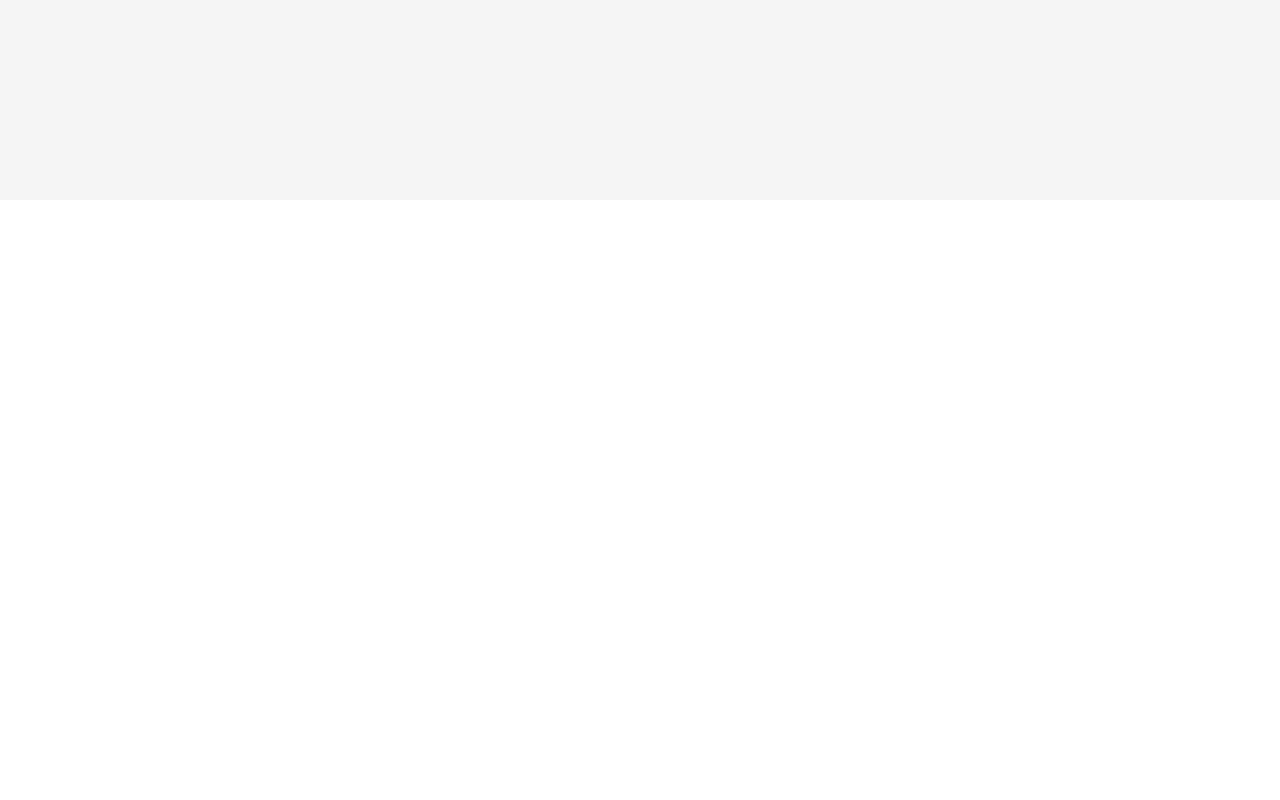
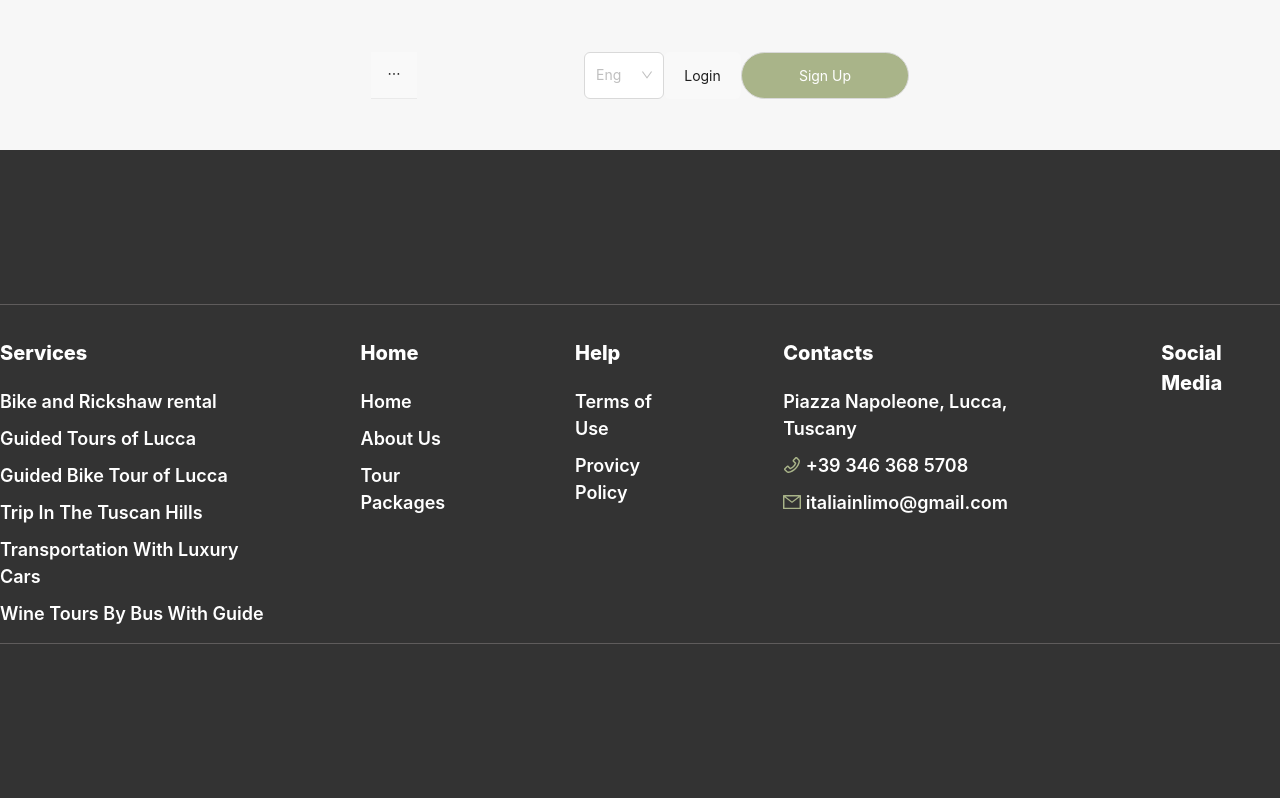
Before and after one commit to huypvn98/FE_HOTEL_BOOKING_PROJECT, a React (Create React App) app in the folder hotel-booking-fe/: page /signup in a window 1280 px wide. Before the commit this address had no page. Built offline with nearby package versions, Linux system fonts and the light colour scheme.

Commit message:
header-footer

```diff
--- /dev/null
+++ b/hotel-booking-fe/src/layout/DefaultLayout.css
@@ -0,0 +1,38 @@
+.header{
+    height: 150px;
+    background-color: rgba(255, 255, 255, 0.2);
+    justify-content: center;
+    display: flex;
+    align-items: center;
+
+}
+.header-menu{
+    background-color: rgba(255, 255, 255, 0.2);
+}
+:where(.css-dev-only-do-not-override-14qglws).ant-select-outlined:not(.ant-select-customize-input) .ant-select-selector{
+    border: 0px;
+    background-color: rgba(255, 255, 255, 0.2);
+    color: white !important;
+    overflow: visible;
+}
+.footer{
+
+    height:648px;
+    background: #333333;
+    display: flex;
+    justify-content: center;
+    align-items: center;
+}
+.footer-content{
+    width: 1419px;
+    height: 340px;
+    padding-block: 33px;
+    border-block: 1px solid #5f5c5c;
+    display: flex;
+    gap: 93px;
+}
+.vertical{
+    display: flex;
+    flex-direction: column;
+    gap:10px
+}
--- a/hotel-booking-fe/src/layout/DefaultLayout.jsx
+++ b/hotel-booking-fe/src/layout/DefaultLayout.jsx
@@ -1,12 +1,35 @@
-import { Layout } from "antd";
+import { Button, Layout, Menu, Select } from "antd";
 import React from "react";
 import { useNavigate } from "react-router";
+import "./DefaultLayout.css"
+import { MailOutlined, PhoneOutlined } from "@ant-design/icons";
+const { Content } = Layout;
+const { Item } = Menu;
 
-const { Content } = Layout;
 const DefaultLayout = ({ children }) => {
   return (
     <Layout>
-      <header className="h-[100px]"></header>
+      <header className="header">
+      <Menu className="header-menu w-[1010px], h-[47px]" mode="horizontal">
+      <Item key="home">
+        Home
+      </Item>
+      <Item key="about">
+        About Us
+      </Item>
+      <Item key="tour">
+        Tour Package
+      </Item>
+      <Item key="contact">
+        Contact Us
+      </Item>
+    </Menu>
+    <div className="header-function ml-[167px] flex">
+        <Select className="w-[80px] h-[47px]" placeholder="Eng"></Select>
+        <Button className="login-button w-[77px] h-[47px]" style={{backgroundColor:"rgba(255, 255, 255, 0.2)", border:"0px", boxShadow:"none", }}>Login</Button>
+        <Button className="signup-button w-[168px] h-[47px]" style={{backgroundColor:"#A9B489",borderRadius:"50px", boxShadow:"none", color:"white", }}>Sign Up</Button>
+    </div>
+      </header>
       <Content
         style={{
           background: "white",
@@ -14,7 +37,40 @@ const DefaultLayout = ({ children }) => {
       >
         {children && children}
       </Content>
-      <footer className="h-[100px]"></footer>
+      <footer className="footer">
+        <div className="footer-content">
+          <div className="vertical">
+            <p className="text-white font-extrabold mb-[10px] text-[20px]">Services</p>
+            <p className="text-white font-semibold text-[18px]">Bike and Rickshaw rental</p>
+            <p className="text-white font-semibold text-[18px]">Guided Tours of Lucca</p>
+            <p className="text-white font-semibold text-[18px]">Guided Bike Tour of Lucca</p>
+            <p className="text-white font-semibold text-[18px]">Trip In The Tuscan Hills</p>
+            <p className="text-white font-semibold text-[18px]">Transportation With Luxury Cars</p>
+            <p className="text-white font-semibold text-[18px]">Wine Tours By Bus With Guide</p>
+          </div>
+          <div className="vertical">
+          <p className="text-white font-extrabold mb-[10px] text-[20px]">Home</p>
+          <p className="text-white font-semibold text-[18px]"> Home</p>
+          <p className="text-white font-semibold text-[18px]">About Us</p>
+          <p className="text-white font-semibold text-[18px]">Tour Packages</p>
+
+          </div>
+          <div className="vertical">
+            <p className="text-white font-extrabold mb-[10px] text-[20px]">Help</p>
+            <p className="text-white font-semibold text-[18px]">Terms of Use</p>
+            <p className="text-white font-semibold text-[18px]">Provicy Policy</p>
+          </div>
+          <div className="vertical">
+            <p className="text-white font-extrabold mb-[10px] text-[20px]">Contacts</p>
+            <p className="text-white font-semibold text-[18px]">Piazza Napoleone, Lucca, Tuscany</p>
+            <p className="text-white font-semibold text-[18px]"> <PhoneOutlined className="text-[#A9B489]"/> +39 346 368 5708</p>
+            <p className="text-white font-semibold text-[18px]"><MailOutlined className="text-[#A9B489]"/> italiainlimo@gmail.com</p>
+          </div>
+          <div className="vertical">
+          <p className="text-white font-extrabold mb-[10px] text-[20px]">Social Media</p>
+          </div>
+        </div>
+      </footer>
     </Layout>
   );
 };
```
